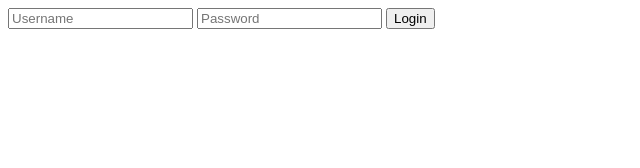
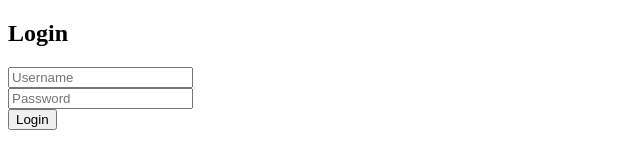
Before and after one commit to shre-45/Microservice-nodejs, a website: page public/login.html in a window 1280 px wide. Shown: the whole page, without its empty margins (0-640 px from the left). Drawn offline with Linux system fonts and the light colour scheme.

Commit message:
Update login.html

```diff
--- a/public/login.html
+++ b/public/login.html
@@ -1,5 +1,15 @@
-<form action="/login" method="POST">
-  <input type="text" name="username" placeholder="Username" required />
-  <input type="password" name="password" placeholder="Password" required />
-  <button type="submit">Login</button>
-</form>
+<!DOCTYPE html>
+<html lang="en">
+<head>
+  <meta charset="UTF-8" />
+  <title>Login</title>
+</head>
+<body>
+  <h2>Login</h2>
+  <form action="/login" method="POST">
+    <input type="text" name="username" placeholder="Username" required /><br />
+    <input type="password" name="password" placeholder="Password" required /><br />
+    <button type="submit">Login</button>
+  </form>
+</body>
+</html>
```
